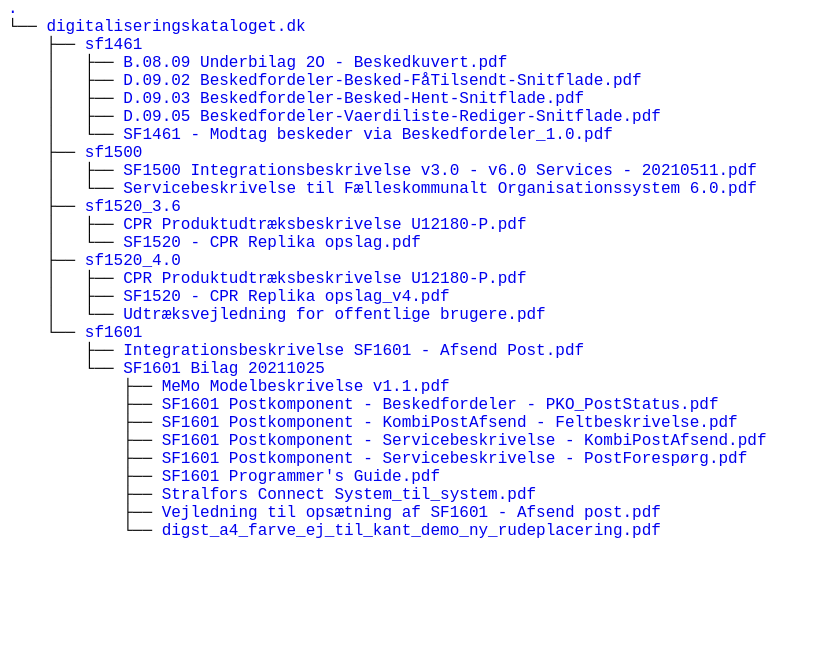
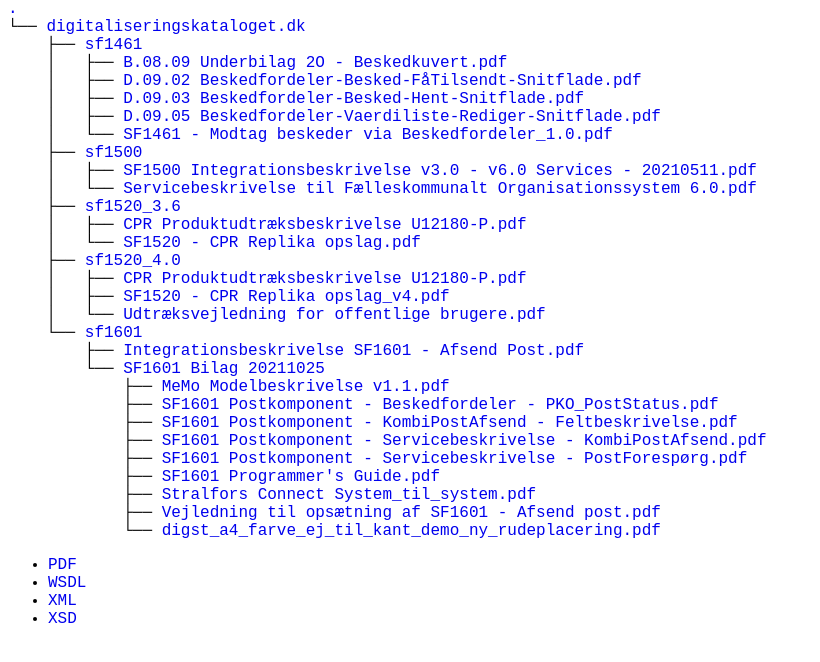
Before and after one commit to rimi-itk/digitaliseringskataloget.dk, a plain HTML site: page index.html in a window 1280 px wide. Shown: the part 80-742 px from the top of the page, without its empty margins (0-820 px from the left). Drawn offline with Linux system fonts and the light colour scheme.

Commit message:
Updated stuff

```diff
--- a/index.html
+++ b/index.html
@@ -55,3 +55,11 @@
 	&nbsp;&nbsp;&nbsp; &nbsp;&nbsp;&nbsp; &nbsp;&nbsp;&nbsp; ├── <a href="./digitaliseringskataloget.dk/sf1601/SF1601%20Bilag%2020211025/Stralfors%20Connect%20System_til_system.pdf">Stralfors Connect System_til_system.pdf</a><br>
 	&nbsp;&nbsp;&nbsp; &nbsp;&nbsp;&nbsp; &nbsp;&nbsp;&nbsp; ├── <a href="./digitaliseringskataloget.dk/sf1601/SF1601%20Bilag%2020211025/Vejledning%20til%20ops%C3%A6tning%20af%20SF1601%20-%20Afsend%20post.pdf">Vejledning til opsætning af SF1601 - Afsend post.pdf</a><br>
 	&nbsp;&nbsp;&nbsp; &nbsp;&nbsp;&nbsp; &nbsp;&nbsp;&nbsp; └── <a href="./digitaliseringskataloget.dk/sf1601/SF1601%20Bilag%2020211025/digst_a4_farve_ej_til_kant_demo_ny_rudeplacering.pdf">digst_a4_farve_ej_til_kant_demo_ny_rudeplacering.pdf</a><br>
+<div class="outro">
+    <ul>
+        <li><a href="pdf.html">PDF</a></li>
+        <li><a href="wsdl.html">WSDL</a></li>
+        <li><a href="xml.html">XML</a></li>
+        <li><a href="xsd.html">XSD</a></li>
+    </ul>
+</div>
```
Also changed, not shown: pdf.html (+8 -0 lines), resources/outro.html (added, +8 -0 lines), wsdl.html (+8 -0 lines), xml.html (+8 -0 lines), xsd.html (+8 -0 lines), 2 other files.
